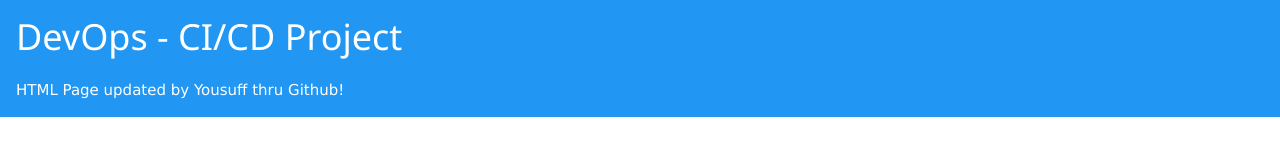
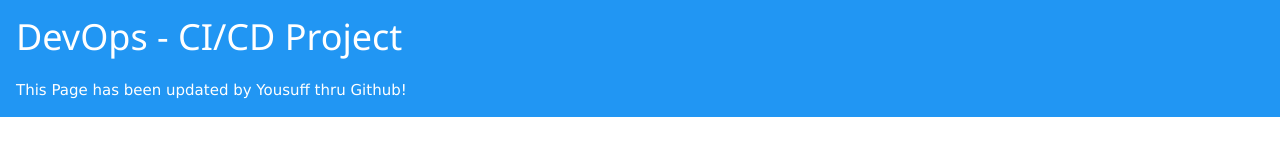
Before and after one commit to myousuff85/mybank, a plain HTML site: page index.html in a window 1280 px wide. Drawn offline with nearby package versions, Linux system fonts and the light colour scheme.

Commit message:
Update index.html

```diff
--- a/index.html
+++ b/index.html
@@ -5,7 +5,7 @@
 
 <div class="w3-container w3-blue">
   <h1>DevOps - CI/CD Project</h1>
-  <p>HTML Page updated by Yousuff thru Github!</p>
+  <p>This Page has been updated by Yousuff thru Github!</p>
 </div>
 
 
```
